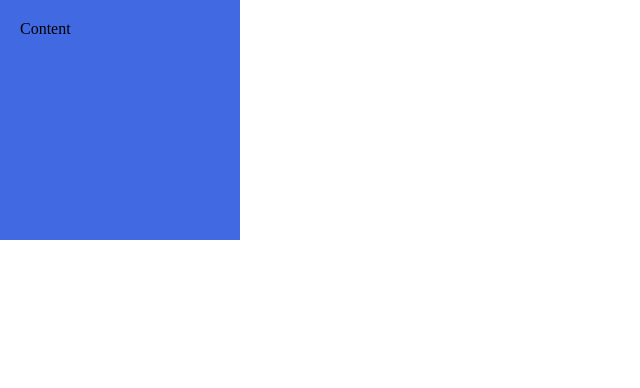
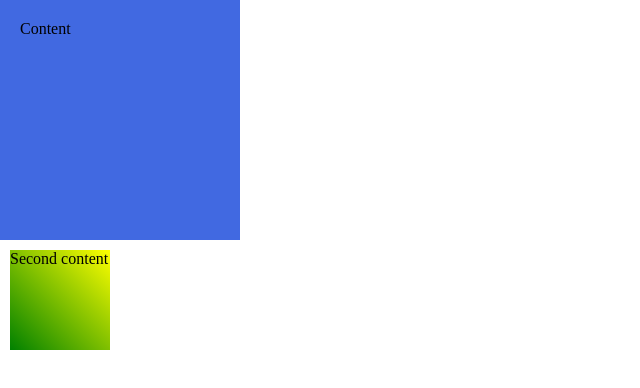
Before and after one commit to RyslanZakirov/experiment, a plain HTML site: page index.html in a window 1280 px wide. Shown: the whole page, without its empty margins (0-640 px from the left). Drawn offline with Linux system fonts and the light colour scheme.

Commit message:
Add second place

```diff
--- a/index.html
+++ b/index.html
@@ -11,5 +11,8 @@
     <div class="container">
         <p>Content</p>
     </div>
+    <div class = "add_content">
+        <p>Second content</p>
+    </div>
 </body>
 </html>
--- a/style_sheet.css
+++ b/style_sheet.css
@@ -14,3 +14,10 @@ html, body{
 p{
     margin: 0px;
 }
+
+.add_content{
+    width: 100px;
+    height: 100px;
+    margin: 10px;
+    background:linear-gradient(45deg ,green, yellow);
+}
```
